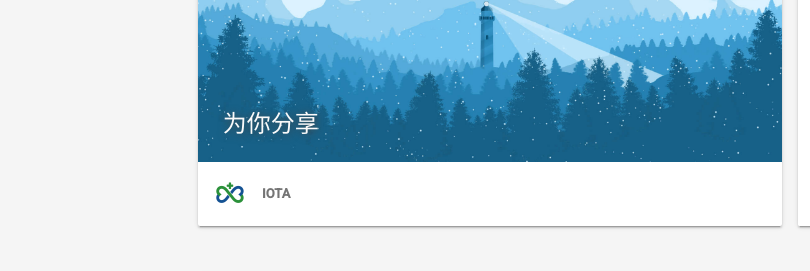
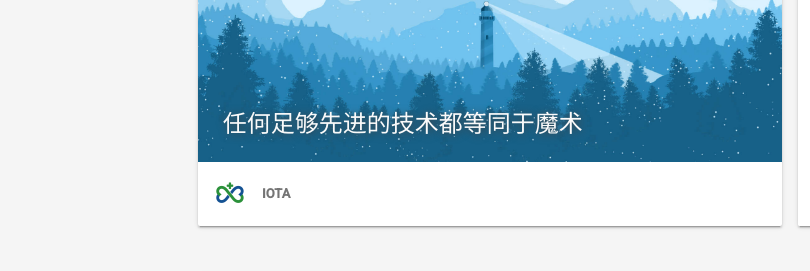
Before and after one commit to guahao/baifan.github.io, a plain HTML site: page index.html in a window 1280 px wide. Shown: the part 347-618 px from the top of the page, 0-810 px from the left. Drawn offline with Linux system fonts and the light colour scheme.

Commit message:
Site updated: 2017-07-07 00:37:11

```diff
--- a/index.html
+++ b/index.html
@@ -295,7 +295,7 @@
         <p class="index-top-block-slogan"><a href="#">
 
 
-                为你分享
+                任何足够先进的技术都等同于魔术
 
 
         </a></p>
```
Also changed, not shown: 2017/06/26/java/basic/Manual-Java_Reflection-20170626/index.html (+1 -1 lines).
